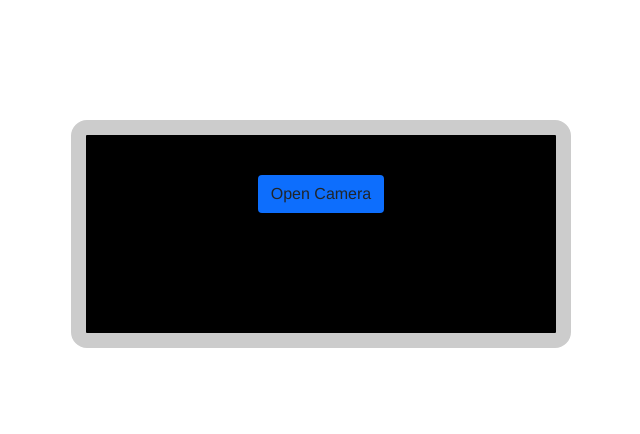
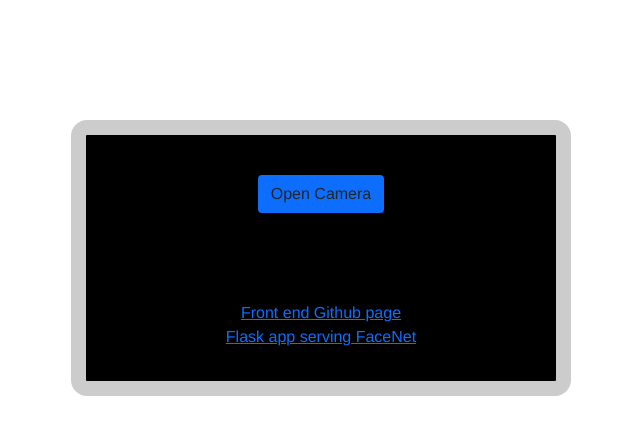
Before and after one commit to filipkaduch/rs_fe, a Vue app: page /#/ in a window 1280 px wide. Shown: the top 434 px of the page, without its empty margins (319-959 px from the left). Built offline with nearby package versions, Linux system fonts and the light colour scheme.

Commit message:
Final update

```diff
--- a/src/components/HelloWorld.vue
+++ b/src/components/HelloWorld.vue
@@ -52,6 +52,12 @@
           </button>
           <!-- <p>{{infoText === null ? 'Start recording' : infoText}}</p> -->
         </div>
+      </div>
+      <div class="d-block">
+        <div>
+          <a href="https://github.com/filipkaduch/rs_fe">Front end Github page</a>
+        </div>
+        <a href="https://github.com/filipkaduch/recognition_services">Flask app serving FaceNet</a>
       </div>
     </div>
   </div>
@@ -228,7 +234,7 @@ export default {
         const download = document.getElementById("downloadPhoto");
         const canvas = document.getElementById("photoTaken").toDataURL("image/png")
           .replace("image/jpeg", "image/octet-stream");
-            return axios.post(`//http://09c27b349d32.ngrok.io/register_user`, { headers: {
+            return axios.post(`http://147.175.105.115:5001/register_user`, { headers: {
                       'Content-type':'application/json'
                   }, data: {
                     image: canvas,
@@ -249,7 +255,7 @@ export default {
         const download = document.getElementById("downloadPhoto");
         const canvas = document.getElementById("photoTaken").toDataURL("image/png")
           .replace("image/jpeg", "image/octet-stream");
-            return axios.post(`http://09c27b349d32.ngrok.io/recognize_user`, { headers: {
+            return axios.post(`http://147.175.105.115:5001/recognize_user`, { headers: {
                       'Content-type':'application/json',
                       'Accept': 'application/json'
                   }, data: {
```
Also changed, not shown: 1 other file (tests, documents, lock files or other folders).
